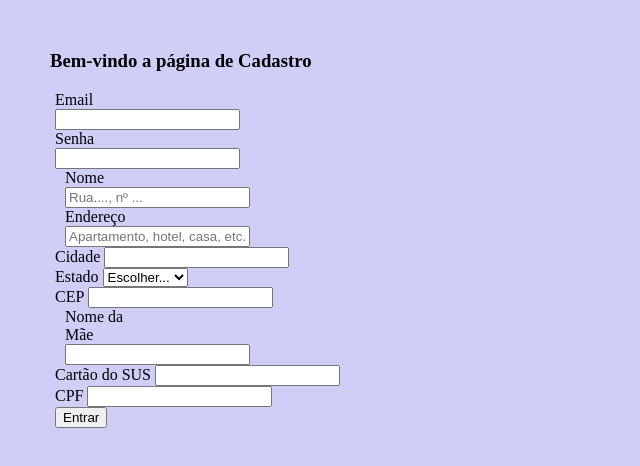
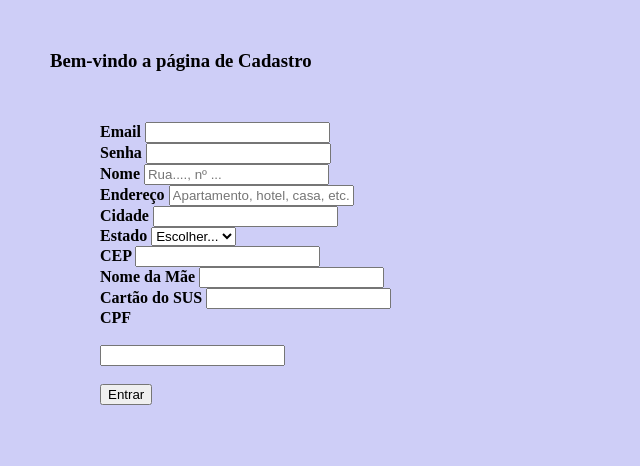
Before and after one commit to fhabyGarcia/pag-login, a plain HTML site: page formulario.html in a window 1280 px wide. Shown: the whole page, without its empty margins (0-640 px from the left). Drawn offline with Linux system fonts and the light colour scheme.

Commit message:
acrescentando login

```diff
--- a/css/dados.css
+++ b/css/dados.css
@@ -6,26 +6,10 @@ body{
 
 }
 
-form{
-    width: 50%;
-    margin: 5px;
+form.card{
+    padding: inherit;
+    margin: inherit;
+    font-weight: bold;
+    padding-bottom: 5px;
 
 }
-
-.email{
-    width: 2%;
-}
-.senha{
-    width: 2%;
-}
-.nome{
-    padding-left: 10px;
-    width:10%;
-}
-.endereço{
-    padding-left: 10px;
-    width: 2%;
-}
-.Cidade {
-    width: 2%;
-}
--- a/formulario.html
+++ b/formulario.html
@@ -5,7 +5,7 @@
     <meta http-equiv="X-UA-Compatible" content="IE=edge">
     <meta name="viewport" content="width=device-width, initial-scale=1.0">
     <title>Formulário</title>
-    <link rel="stylesheet" href="css/dados.css" type="text/css">
+    <link rel="stylesheet" href="css/dados.css">
 </head>
 <body>
   <h3> Bem-vindo a página de Cadastro </h3>
@@ -13,34 +13,34 @@
 </body>
 
     <form class="card">
-       <div class="email">
+       <div class="form-group">
        <label for="inputEmail4">Email</label>
         <input type="email" class="form-control" id="inputEmail4" placeholder="">
       </div>
 
-      <div class="senha">
-        <label for="inputPassword4">Senha</label>
-        <input type="password" class="form-control" id="inputPassword4" placeholder="">
+      <div class="form-group">
+        <label for="senha">Senha</label>
+        <input class="form-control" type="password" class="form-control" id="senha" placeholder="">
       </div>
 
 
-    <div class="nome">
+    <div class="form-group">
       <label for="inputAddress">Nome</label>
-      <input type="text" class="form-control" id="inputAddress" placeholder="Rua...., nº ...">
+      <input class="form-control" type="text" class="form-control" id="inputAddress" placeholder="Rua...., nº ...">
     </div>
 
-    <div class="endereço">
+    <div class="form-group">
       <label for="inputAddress2">Endereço </label>
-      <input type="text" class="form-control" id="inputAddress2" placeholder="Apartamento, hotel, casa, etc.">
+      <input class="form-control" type="text" class="form-control" id="inputAddress2" placeholder="Apartamento, hotel, casa, etc.">
     </div>
 
-    <div class="cidade">
+    <div class="form-group">
       <div class="form-group col-md-6">
         <label for="inputCity">Cidade</label>
-        <input type="text" class="form-control" id="inputCity">
+        <input class="form-control" type="text" class="form-control" id="inputCity">
       </div>
 
-      <div class="estado">
+      <div class="form-group">
         <label for="inputEstado">Estado</label>
         <select id="inputEstado" class="form-control">
           <option selected>Escolher...</option>
@@ -48,7 +48,7 @@
         </select>
       </div>
 
-      <div class="cep">
+      <div class="form-group">
         <label for="inputCEP">CEP</label>
         <input type="text" class="form-control" id="inputCEP">
       </div>
@@ -60,15 +60,17 @@
       </div>
     </div>
 
-    <div class="cartão do sus">
+    <div class="form-group">
         <label for="inputCEP">Cartão do SUS</label>
         <input type="text" class="form-control" id="inputCEP">
       </div>
     </div>
 
-    <div class="cpf">
+    <div class="form-group">
         <label for="inputCEP">CPF</label>
+        <br><br>
         <input type="text" class="form-control" id="inputCEP">
+        <br><br>
       </div>
     </div>
 
@@ -77,7 +79,7 @@
 
       </div>
     </div>
-    <button type="submit" class="btn btn-primary">Entrar</button>
+    <button type="submit" class="btn btn-sucess">Entrar</button>
   </form>
 
 </html>
```
Also changed, not shown: index.html (+12 -3 lines).
